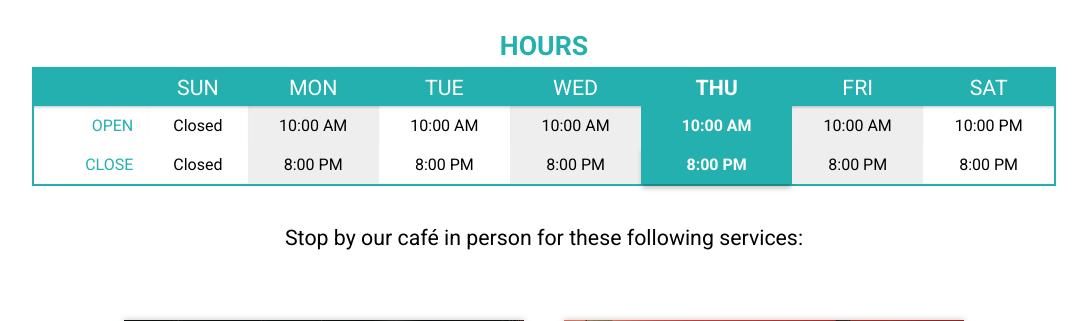
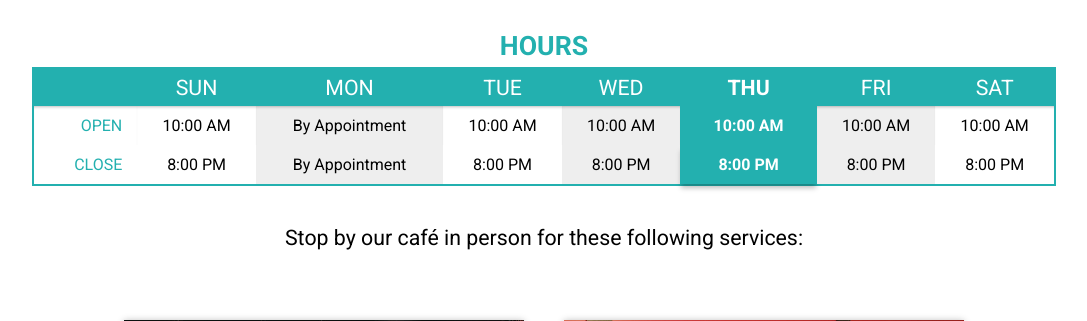
Before and after one commit to Createcafe3d/CreateCafe.ca, a PHP site: template cc3d/pages/home.php in a window 1280 px wide. Shown: the part 663-984 px from the top of the page, without its empty margins (96-1183 px from the left). Run offline with PHP 8.4, Linux system fonts and the light colour scheme; the template is opened without the code that fills it, so the values that code supplies are empty; some libraries are stand-ins or nearby versions.

Commit message:
Changing Mondays to "By appointment only"

```diff
--- a/cc3d/pages/home.php
+++ b/cc3d/pages/home.php
@@ -51,7 +51,10 @@
           Open
         </td>
         <td>
-          Closed
+          10:00 AM
+        </td>
+        <td>
+          By Appointment
         </td>
         <td>
           10:00 AM
@@ -68,19 +71,16 @@
         <td>
           10:00 AM
         </td>
-        <td>
-          10:00 PM
-        </td>
       </tr>
       <tr>
         <td>
           Close
         </td>
         <td>
-          Closed
+          8:00 PM
         </td>
         <td>
-          8:00 PM
+          By Appointment
         </td>
         <td>
           8:00 PM
```
